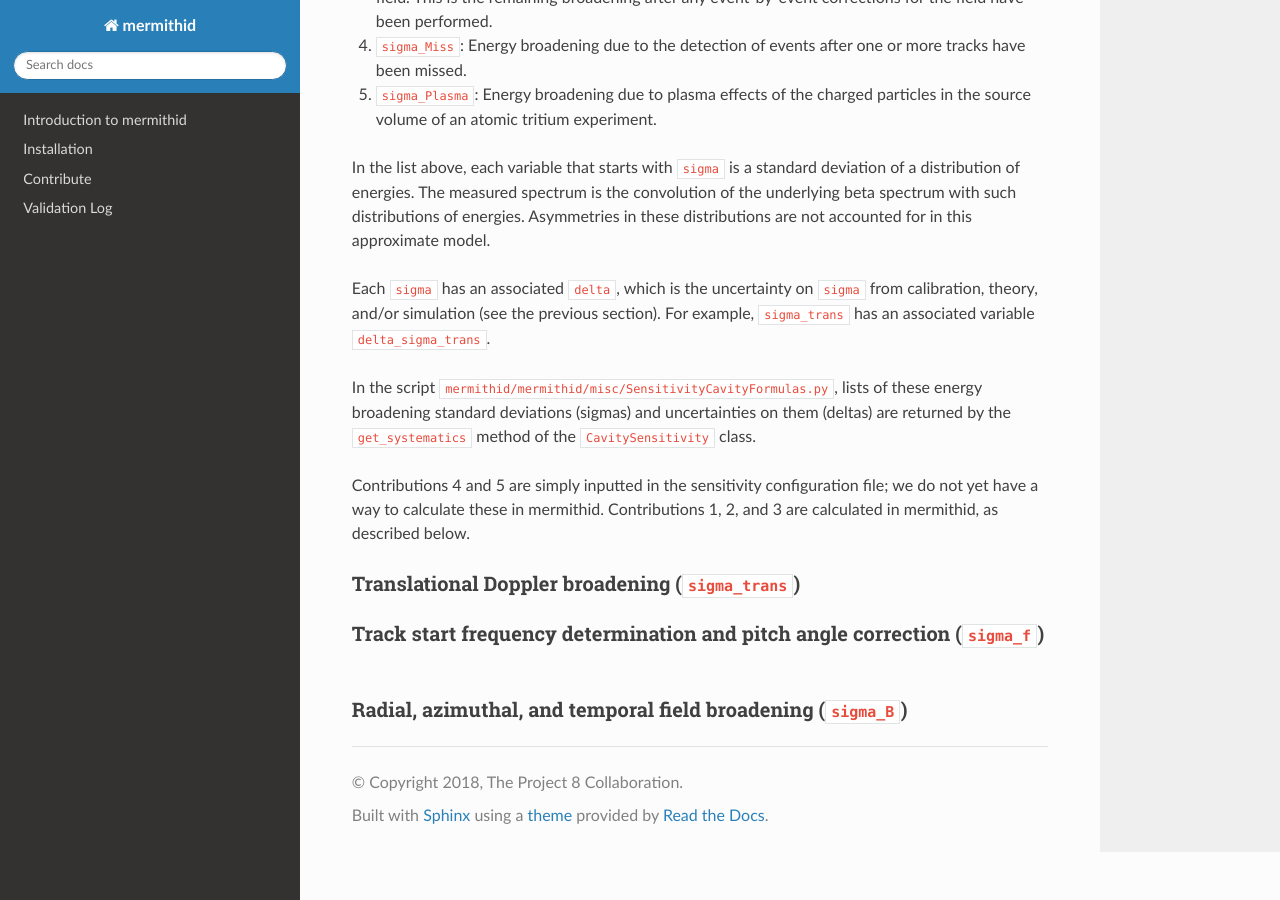
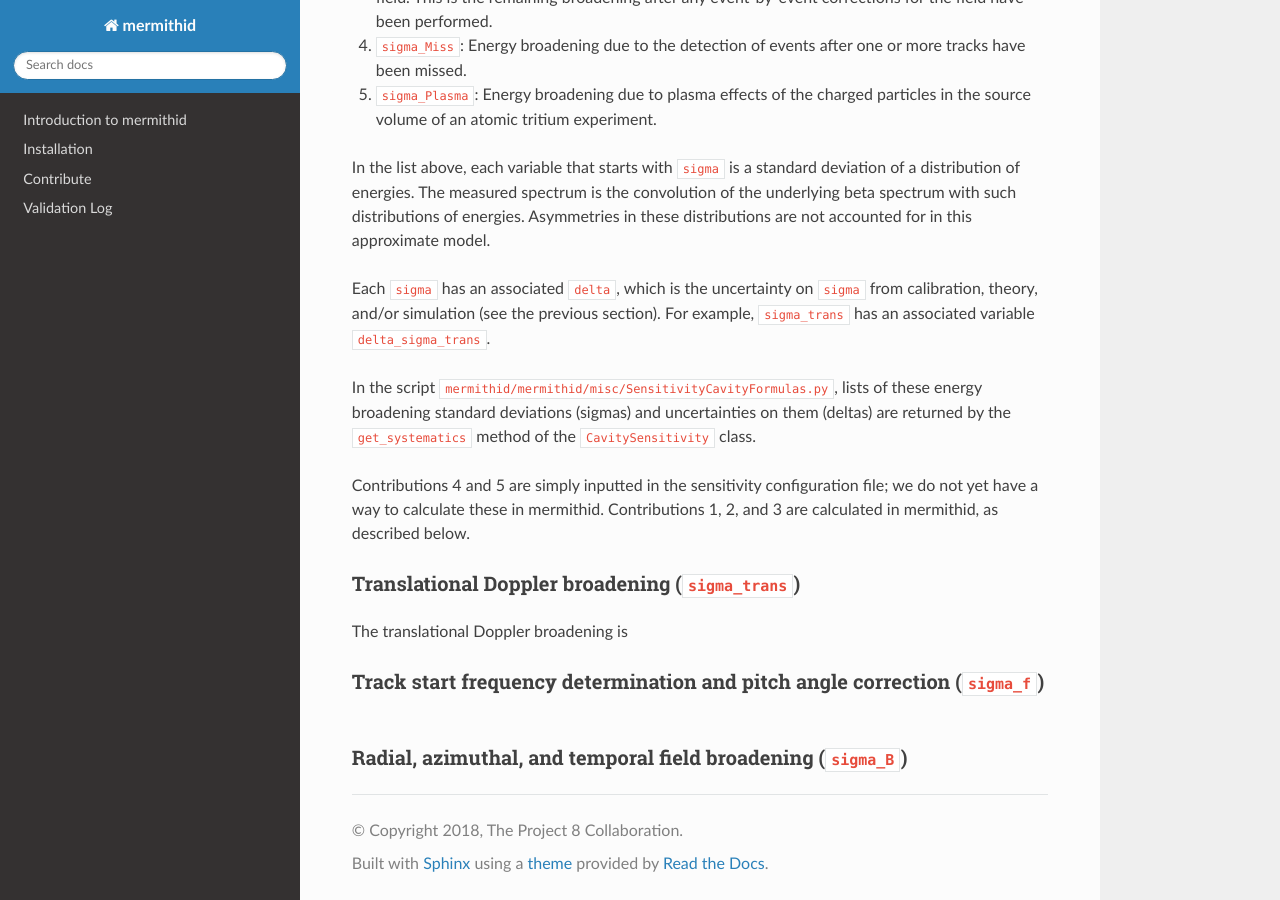
Before and after one commit to project8/mermithid, a Sphinx documentation site: the page built from documentation/sensitivity.rst, in a window 1280 px wide and 900 px high, scrolled down 537 px. Built offline with Sphinx 7.4.7 and the Read the Docs theme 2.0.0, drawn with Linux system fonts in a browser that asks for light colours; pages that are not in the unit, such as notebooks, are missing from menus.

Commit message:
Small additions to sensitivity documentation file

```diff
--- a/documentation/sensitivity.rst
+++ b/documentation/sensitivity.rst
@@ -33,7 +33,7 @@ Contributions 4 and 5 are simply inputted in the sensitivity configuration file;
 
 Translational Doppler broadening (``sigma_trans``)
 ============================
-
+The translational Doppler broadening is
 
 
 Track start frequency determination and pitch angle correction (``sigma_f``)
```
